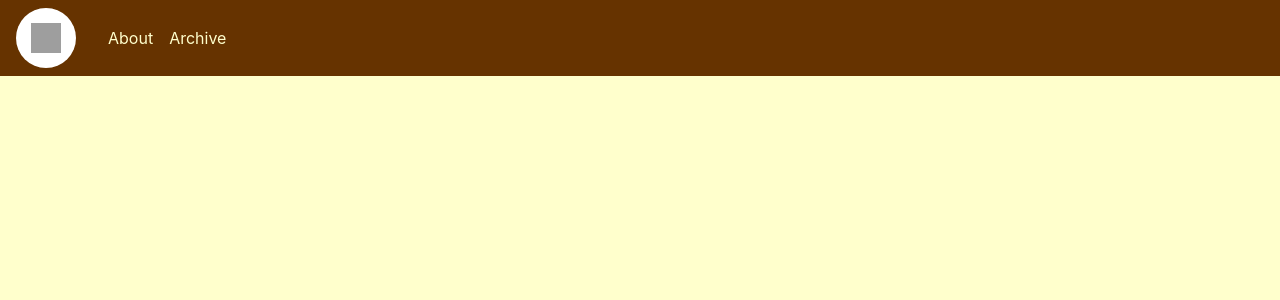
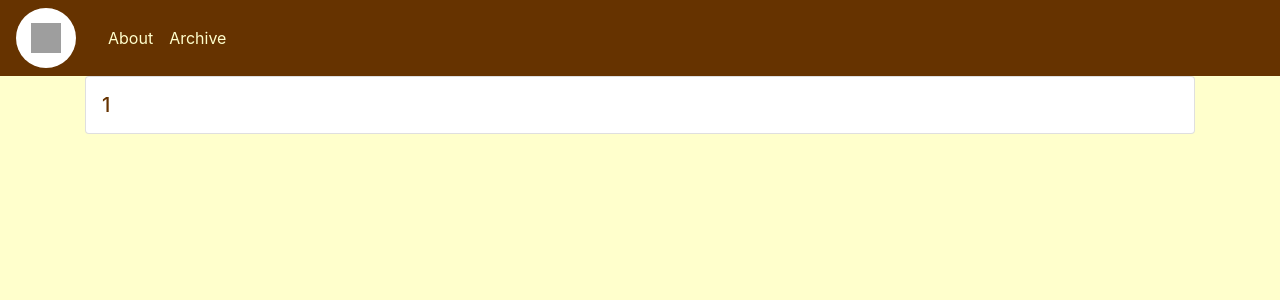
Before and after one commit to victorkane/basic-blog, a React (Create React App) app: page /post/1 in a window 1280 px wide. Shown: the top 300 px of the page. Built offline with nearby package versions, Linux system fonts and the light colour scheme; grey boxes are pictures that could not be loaded.

Commit message:
routing part done, now we need the post data from context

```diff
--- a/src/App.js
+++ b/src/App.js
@@ -3,6 +3,7 @@ import { Route, Switch } from 'react-router-dom';
 
 import Layout from './layout'
 import Posts from './pages/Posts'
+import Post from './pages/Post'
 import About from './pages/About'
 import Archive from './pages/Archive'
 
@@ -12,6 +13,7 @@ const App = () => (
       <Switch>
         <Route path="/about" component={About} />
         <Route path="/archive" component={Archive} />
+        <Route path="/post/:id" component={Post} />
         <Route path="/" exact component={Posts} />
       </Switch>
     </Layout>
--- /dev/null
+++ b/src/pages/Post/index.js
@@ -0,0 +1,20 @@
+import React from 'react'
+import Container from 'react-bootstrap/Container'
+import Row from 'react-bootstrap/Row'
+import Col from 'react-bootstrap/Col'
+import Card from 'react-bootstrap/Card'
+import './index.scss'
+
+const Post = (props) => {
+  return (
+    <Container className="Post">
+      <Row>
+        <Col>
+          <Card><Card.Title>{props.match.params.id}</Card.Title></Card>
+        </Col>
+      </Row>
+    </Container>
+  )
+}
+
+export default Post
--- /dev/null
+++ b/src/pages/Post/index.scss
@@ -0,0 +1,3 @@
+.Post .card-title {
+  margin: 1rem;
+}
--- a/src/pages/Posts/index.js
+++ b/src/pages/Posts/index.js
@@ -26,7 +26,7 @@ const Posts = () => {
   const [postList] = useState(somePosts)
   const [categoryList] = useState(categories)
   const [selectedCategory, setCategory] = useState("")
-  const [selectedTextLength, setTextLength] = useState(41)
+  const [selectedTextLength, setTextLength] = useState(80)
   const [dateRange, setDateRange] = useState({
     // moment() object is expected by react-dates
     start: moment('2019-01-01T00:00:00'),
@@ -64,7 +64,7 @@ const Posts = () => {
         variant="flush">
         <h5>{post.title}</h5>
         {post.body.substr(0,selectedTextLength) + ' ...'}
-        <Link to="#">read more</Link>
+        <Link to={`/post/${post.id}`}><strong>read more</strong></Link>
         <p><small><strong>{post.category}</strong> {moment(post.postDate).format('MM/DD/YYYY')}</small></p>
       </ListGroup.Item>
     } else {
```
